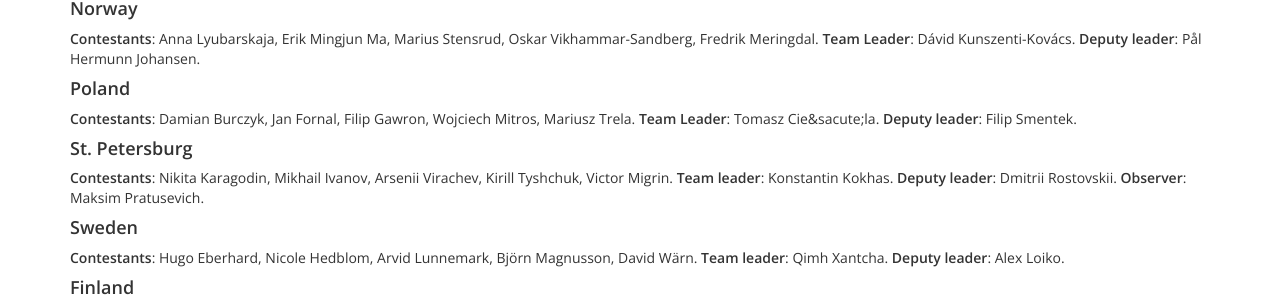
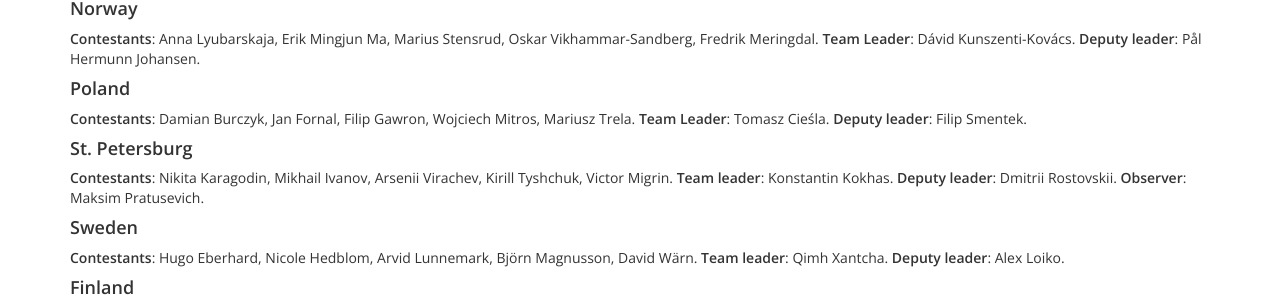
Before and after one commit to matematiikkakilpailut/matematiikkakilpailut.github.io, a Jekyll site: the page built from BW2016/participants/index.md, in a window 1280 px wide. Shown: the part 936-1239 px from the top of the page. Built offline with Jekyll 4.4.1, drawn with Linux system fonts in a browser that asks for light colours.

Commit message:
Nimi korjattu, &sacute; ei tunnistunut oikein

```diff
--- a/BW2016/participants/index.md
+++ b/BW2016/participants/index.md
@@ -52,7 +52,7 @@ any other equivalent post-secondary institution.
 
 <h4>Poland</h4>
 
-<b>Contestants</b>: Damian Burczyk, Jan Fornal, Filip Gawron, Wojciech Mitros, Mariusz Trela. <b>Team Leader</b>: Tomasz Cie&sacute;la. <b>Deputy leader</b>: Filip Smentek.
+<b>Contestants</b>: Damian Burczyk, Jan Fornal, Filip Gawron, Wojciech Mitros, Mariusz Trela. <b>Team Leader</b>: Tomasz Cieśla. <b>Deputy leader</b>: Filip Smentek.
 
 <h4>St. Petersburg</h4>
 
```
